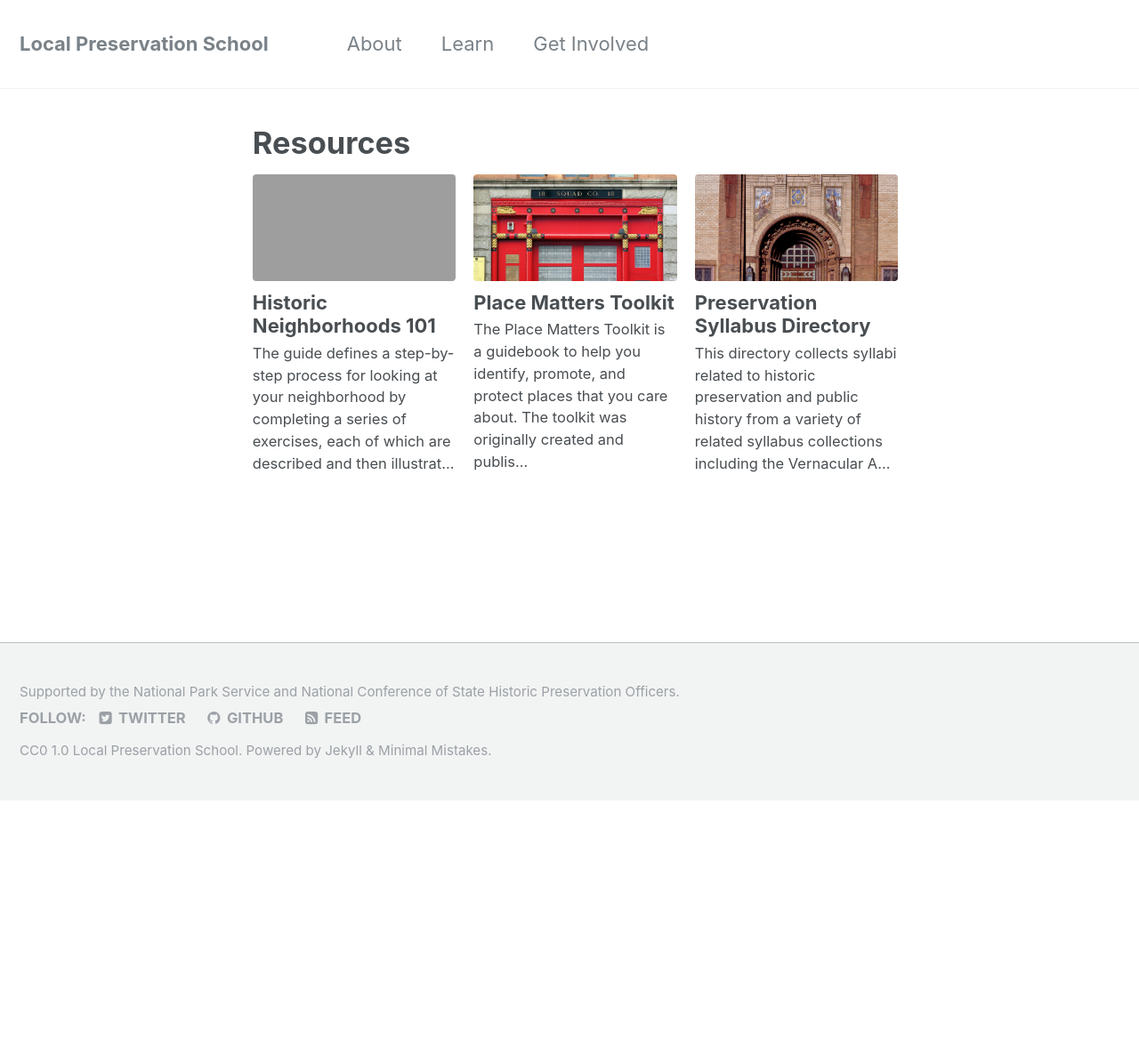
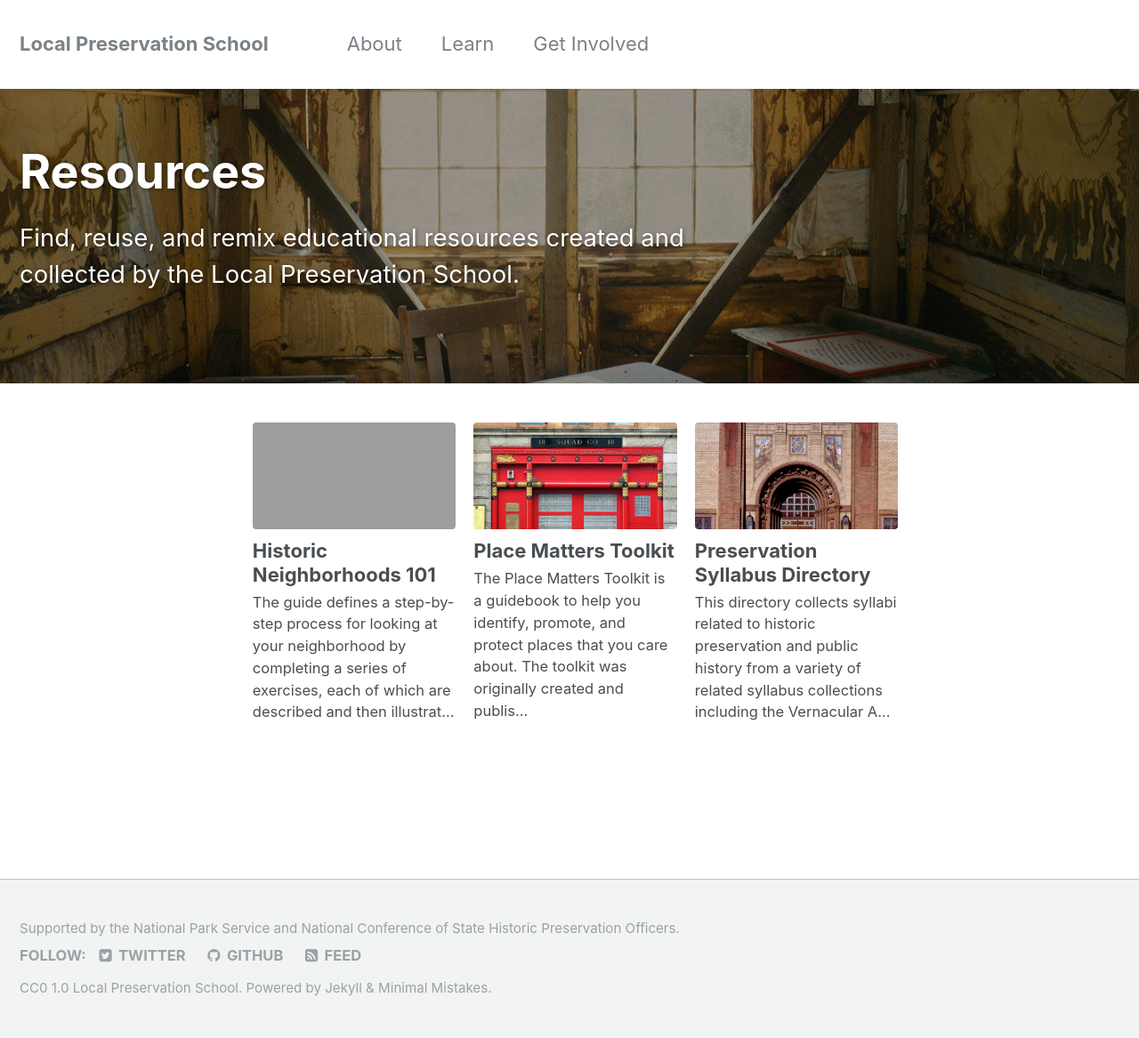
Before and after one commit to localpreservation/localpreservation.github.io, a Jekyll site: the page built from _pages/resources.md, in a window 1280 px wide. Shown: the whole page at 89% size. Built offline with Jekyll 4.4.1, drawn with Linux system fonts in a browser that asks for light colours; before the commit the page ends 900 px from its top, so only the background shows below that.

Commit message:
Add header image and except to resource page

```diff
--- a/_pages/resources.md
+++ b/_pages/resources.md
@@ -2,6 +2,11 @@
 layout: archive
 title: Resources
 permalink: /resources/
+excerpt: 'Find, reuse, and remix educational resources created and collected by the Local Preservation School.'
+header:
+  teaser: 571995cu-dark.jpg
+  overlay_color: "#838383"
+  overlay_image: 571995cu-dark.jpg
 ---
 
 {% include base_path %}
```
